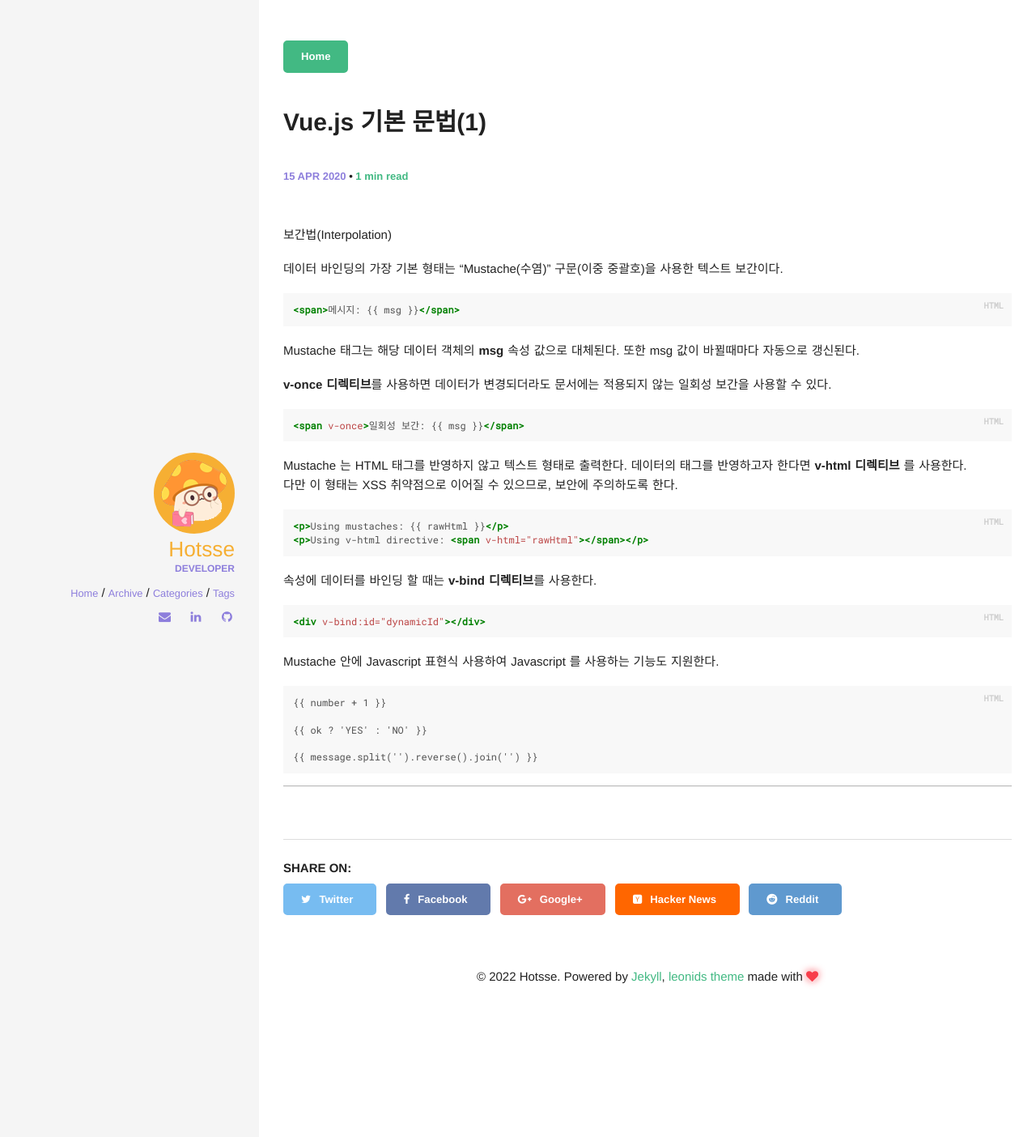
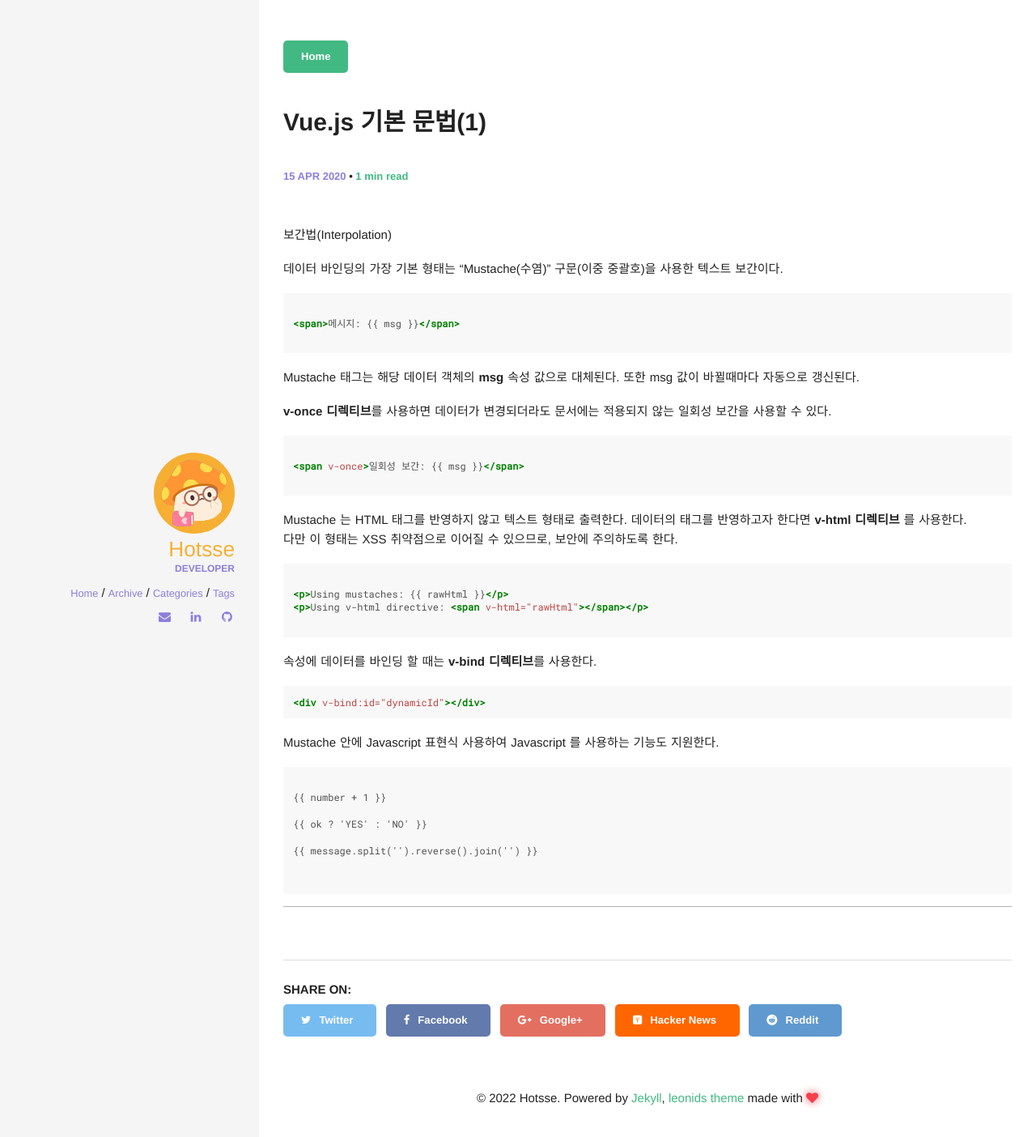
Before and after one commit to Hotsse/hotsse.github.io, a Jekyll site: the page built from _posts/2020-04-15-Vue.js 기본 문법(1).md, in a window 1280 px wide. Shown: the top 1404 px of the page at 81% size. Built offline with Jekyll 4.4.1, drawn with Linux system fonts in a browser that asks for light colours; comment, search, counter and statistics services are not loaded.

Commit message:
Update 2020-04-15-Vue.js 기본 문법(1).md

````diff
--- a/_posts/2020-04-15-Vue.js 기본 문법(1).md
+++ b/_posts/2020-04-15-Vue.js 기본 문법(1).md
@@ -9,44 +9,45 @@
 
 데이터 바인딩의 가장 기본 형태는 "Mustache(수염)" 구문(이중 중괄호)을 사용한 텍스트 보간이다.
 
-{% highlight html %}
+``` html
 {% raw %}
 <span>메시지: {{ msg }}</span>
 {% endraw %}
-{% endhighlight %}
+```
 
 Mustache 태그는 해당 데이터 객체의 **msg** 속성 값으로 대체된다. 또한 msg 값이 바뀔때마다 자동으로 갱신된다.
 
 
 **v-once 디렉티브**를 사용하면 데이터가 변경되더라도 문서에는 적용되지 않는 일회성 보간을 사용할 수 있다.
 
-{% highlight html %}
+``` html
 {% raw %}
 <span v-once>일회성 보간: {{ msg }}</span>
 {% endraw %}
-{% endhighlight %}
+```
 
 
 Mustache 는 HTML 태그를 반영하지 않고 텍스트 형태로 출력한다. 데이터의 태그를 반영하고자 한다면 **v-html 디렉티브** 를 사용한다.
 다만 이 형태는 XSS 취약점으로 이어질 수 있으므로, 보안에 주의하도록 한다.
 
-{% highlight html %}
+``` html
 {% raw %}
 <p>Using mustaches: {{ rawHtml }}</p>
 <p>Using v-html directive: <span v-html="rawHtml"></span></p>
 {% endraw %}
-{% endhighlight %}
+```
 
 
 속성에 데이터를 바인딩 할 때는 **v-bind 디렉티브**를 사용한다.
 
-{% highlight html %}
+``` html
 <div v-bind:id="dynamicId"></div>
-{% endhighlight %}
+```
 
 
 Mustache 안에 Javascript 표현식 사용하여 Javascript 를 사용하는 기능도 지원한다.
-{% highlight html %}
+
+``` html
 {% raw %}
 {{ number + 1 }}
 
@@ -55,6 +56,6 @@
 {{ message.split('').reverse().join('') }}
 
 {% endraw %}
-{% endhighlight html %}
+```
 
 ---
````
